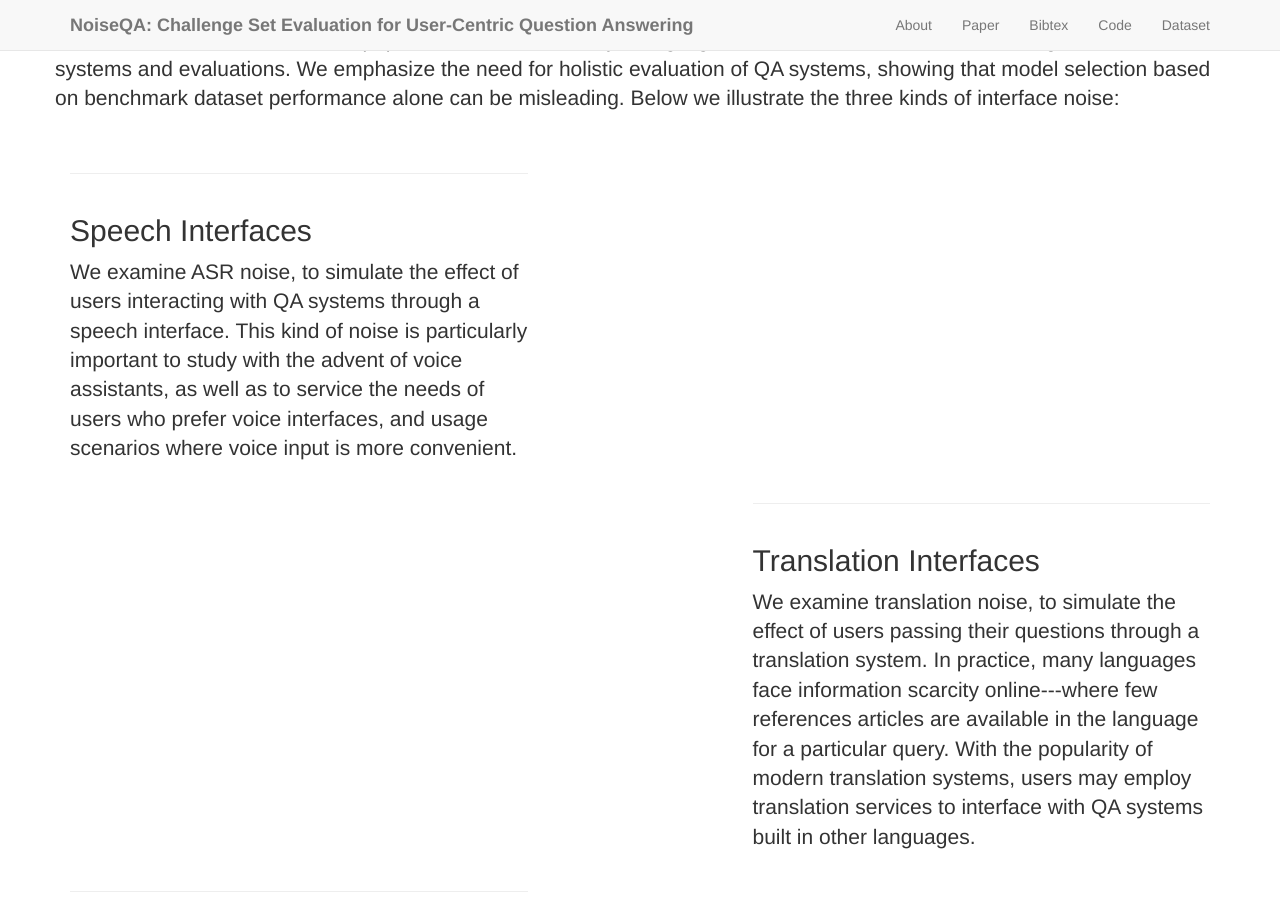
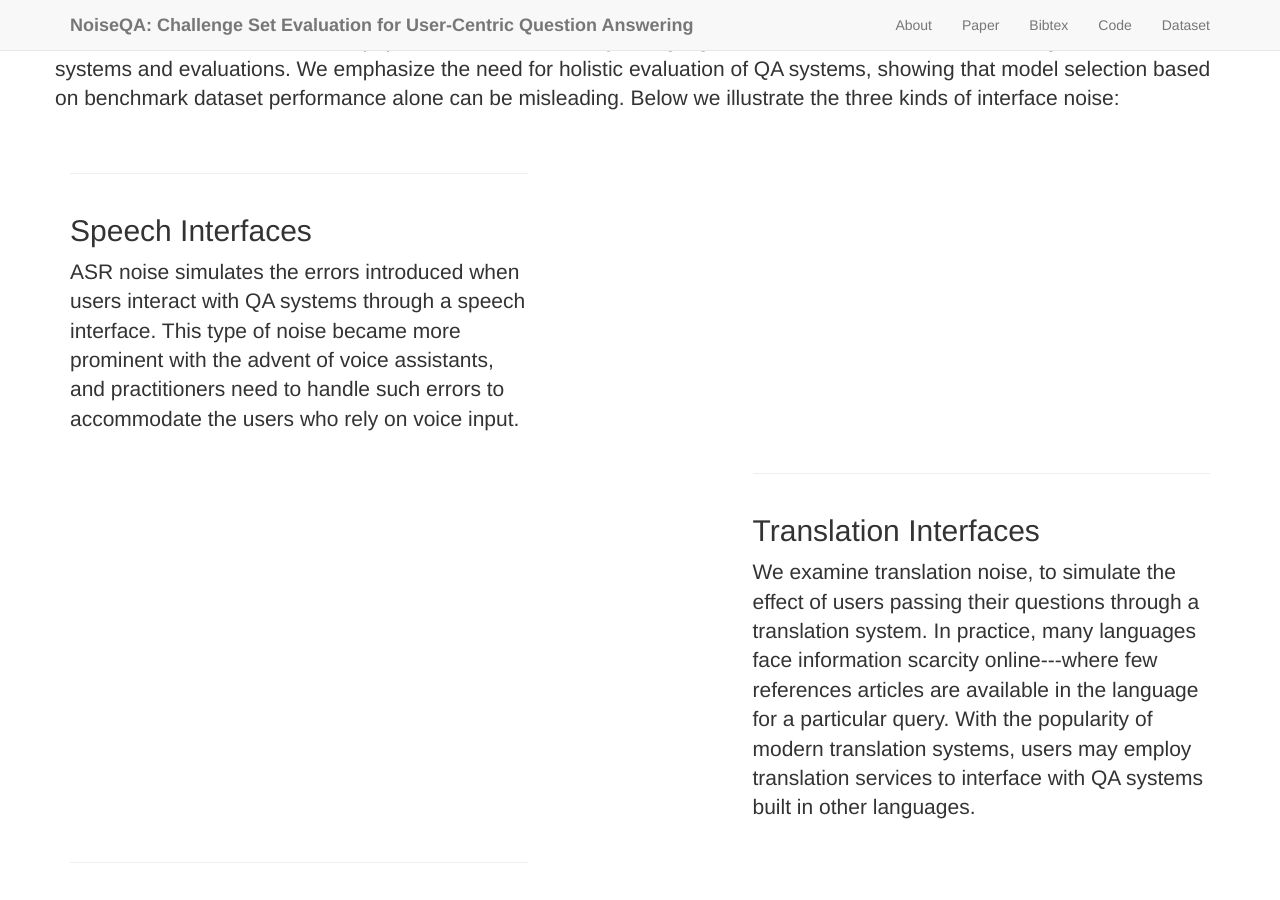
Before and after one commit to halogen-hallucinations/halogen-hallucinations.github.io, a Jekyll site: the page built from _posts/2014-09-21-services-1.markdown, in a window 1280 px wide and 900 px high, scrolled down 684 px. Built offline with Jekyll 4.4.1, drawn with Linux system fonts in a browser that asks for light colours; nearby versions of some CDN libraries; library files that are not in the unit come from our copies.

Commit message:
Update 2014-09-21-services-1.markdown

```diff
--- a/_posts/2014-09-21-services-1.markdown
+++ b/_posts/2014-09-21-services-1.markdown
@@ -6,4 +6,5 @@ title: Speech Interfaces
 description: |
 ---
 
-We examine ASR noise, to simulate the effect of users interacting with QA systems through a speech interface. This kind of noise is particularly important to study with the advent of voice assistants, as well as to service the needs of users who prefer voice interfaces, and usage scenarios where voice input is more convenient.
+ASR noise simulates the errors introduced when users interact with QA systems through a speech interface.
+This type of noise became more prominent with the advent of voice assistants, and practitioners need to handle such errors to accommodate the users who rely on voice input.
```
